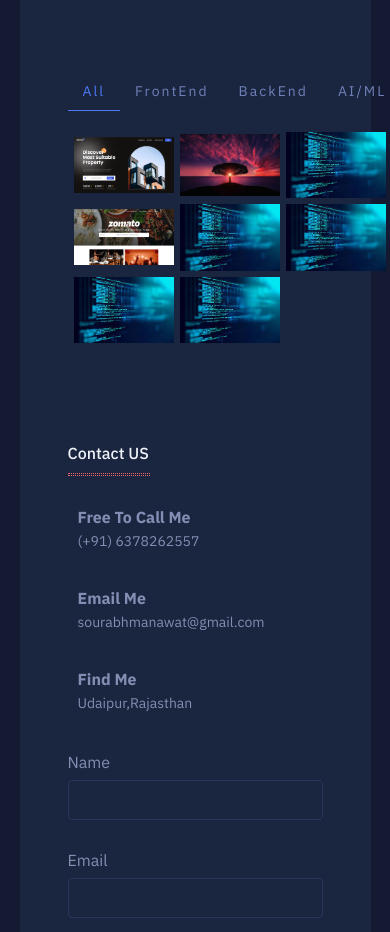
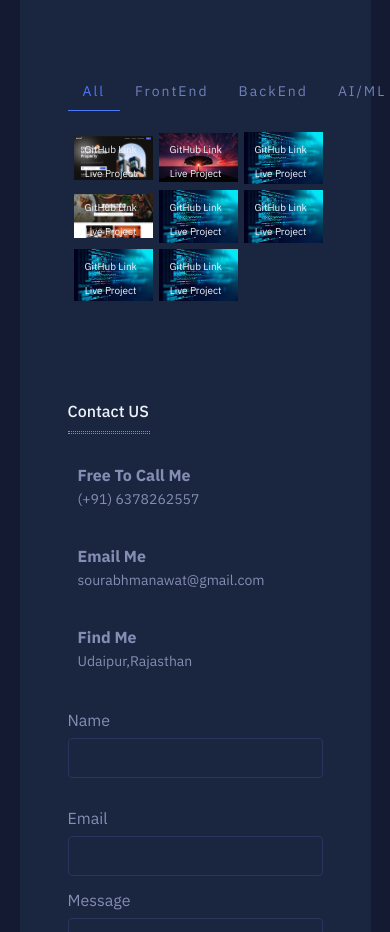
Before and after one commit to Sourabh-Smash/newPortfolio, a React app: page / in a window 390 px wide. Shown: the part 2623-3555 px from the top of the page. Built offline with nearby package versions, Linux system fonts and the light colour scheme; the HTML template or start-up script is replaced by a standard one.

Commit message:
updating css of images

```diff
--- a/src/App.css
+++ b/src/App.css
@@ -713,23 +713,26 @@ footer {
 @media (max-width: 465px) {
   section.work .wrapper .portfolio .portfolio_wrapper{
     margin-top: 2rem;
-    margin-right: 20px;
+    /* margin-right: 20px; */
   }
   section.work .wrapper .portfolio .portfolio_wrapper .item .links {
     top: 15px;
     left: 15px;
+    opacity: 1;
   }
   section.work .wrapper .portfolio .portfolio_wrapper .item .links a {
+    background: transparent;
     font-size: 12px;
     margin: 0 0 7px 0px;
     padding: 3px;
   }
   section.work .wrapper .portfolio .portfolio_wrapper .item{
-    /* height: 100px; */
-    width: 100px;
+    /* height: 50px; */
+    /* width: 100px; */
     /* height: 100%; */
     /* margin: 0 0px 0px 0px; */
   }
+
    section.work .wrapper .portfolio .portfolio_wrapper .item a img{
      object-fit: contain;
      width: 100%;
```
